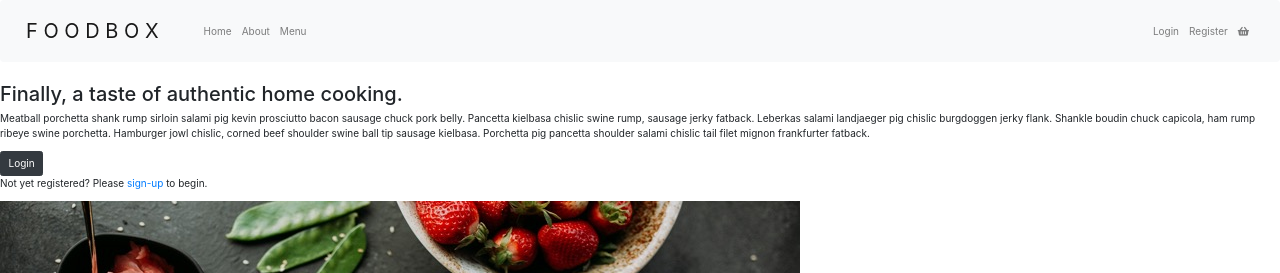
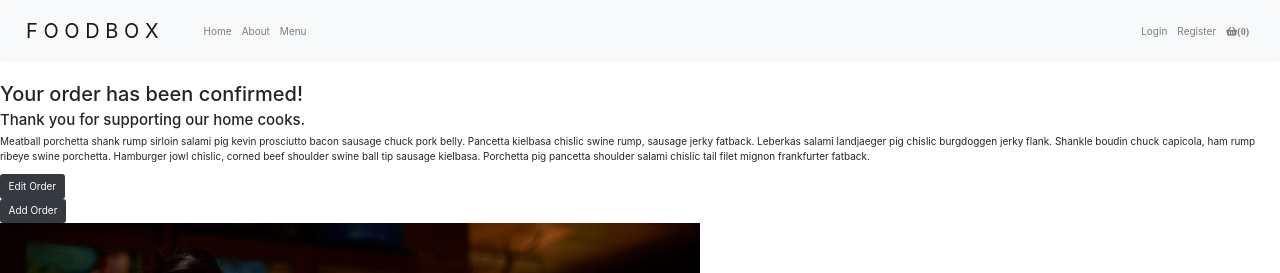
Before and after one commit to mhallett00/FoodBox, a React (Create React App) app in the folder client/: page /order_confirm in a window 1280 px wide. Shown: the top 273 px of the page. Built offline with nearby package versions, Linux system fonts and the light colour scheme; no server answers.

Commit message:
OrderConfirm component created

```diff
--- a/client/src/components/App.jsx
+++ b/client/src/components/App.jsx
@@ -15,6 +15,7 @@ import Register from './Register';
 import Login from './Login';
 import BuyerCart from './BuyerCart';
 import OrderPayment from './OrderPayment';
+import OrderConfirm from './OrderConfirm';
 
 export default function App() {
   //  const [show, setShow] = useState(REGISTER);
@@ -65,6 +66,9 @@ export default function App() {
           <Route path="/order_payment">
             <OrderPayment />
           </Route>
+          <Route path="/order_confirm">
+            <OrderConfirm />
+          </Route>
           <Route path="/">
             <Homepage />
           </Route>
--- a/client/src/components/Navigation.jsx
+++ b/client/src/components/Navigation.jsx
@@ -29,7 +29,7 @@ export default function Navigation() {
             </>
           )}
         <Nav className="header-basket"></Nav>
-          <Nav.Link href="/cart"><i className="fas fa-shopping-basket"></i></Nav.Link>
+          <Nav.Link href="/cart"><i className="fas fa-shopping-basket"><strong>(0)</strong></i></Nav.Link>
         </Nav>
       </Navbar.Collapse>
     </Navbar>
--- /dev/null
+++ b/client/src/components/OrderConfirm.jsx
@@ -0,0 +1,27 @@
+import React from "react";
+import Button from 'react-bootstrap/Button';
+import Image from 'react-bootstrap/Image';
+
+export default function OrderConfirm() {
+  return (
+    <div className="order-confirm">
+      <div className="order-confirm-description group">
+        <div className="order-confirm-description">
+          <h2>Your order has been confirmed!</h2>
+          <h4>Thank you for supporting our home cooks.</h4>
+          <p>Meatball porchetta shank rump sirloin salami pig kevin prosciutto bacon sausage chuck pork belly. Pancetta kielbasa chislic swine rump, sausage jerky fatback. Leberkas salami landjaeger pig chislic burgdoggen jerky flank. Shankle boudin chuck capicola, ham rump ribeye swine porchetta. Hamburger jowl chislic, corned beef shoulder swine ball tip sausage kielbasa. Porchetta pig pancetta shoulder salami chislic tail filet mignon frankfurter fatback.</p>
+        <div className="order-confirm-edit button">
+          <Button variant="dark" href="/buyer_page">Edit Order</Button>{' '}
+        </div>
+        <div className="order-confirm-add button">
+          <Button variant="dark" href="/search_cook">Add Order</Button>{' '}
+        </div>
+      </div>
+      <div className="order-confirm-image">
+        {/* please remove inline styling when css applied */}
+        <Image width="700px" height="500px"src="../placeholder-images/home_cook.jpg" fluid="true" />
+      </div>
+      </div>
+    </div>
+  )
+}
```
Also changed, not shown: client/public/placeholder-images/home_cook.jpg (added).
